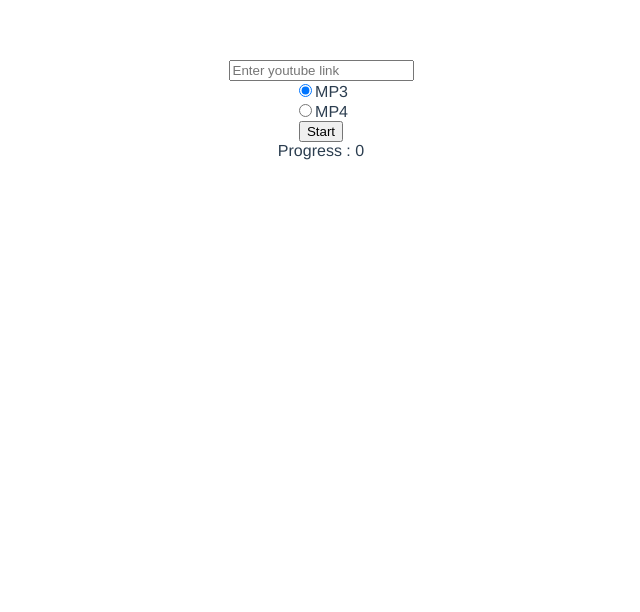
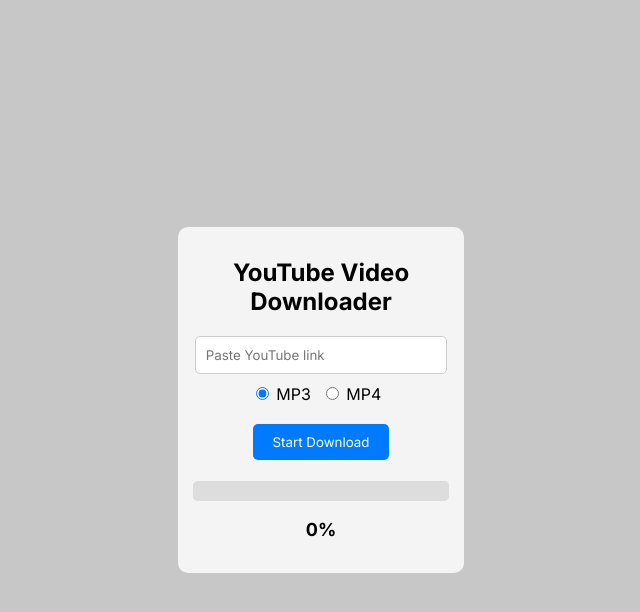
Before and after one commit to vistalchristopher22/youtube-downloader, a Vue app: page / in a window 1280 px wide. Shown: the top 612 px of the page, without its empty margins (319-959 px from the left). Built offline with nearby package versions, Linux system fonts and the light colour scheme; no server answers.

Commit message:
add simple design

```diff
--- a/public/index.html
+++ b/public/index.html
@@ -5,6 +5,20 @@
     <meta http-equiv="X-UA-Compatible" content="IE=edge" />
     <meta name="viewport" content="width=device-width,initial-scale=1.0" />
     <link rel="icon" href="<%= BASE_URL %>favicon.ico" />
+    <link rel="preconnect" href="https://fonts.googleapis.com" />
+    <link rel="preconnect" href="https://fonts.gstatic.com" crossorigin />
+    <link
+      href="https://fonts.googleapis.com/css2?family=Inter:wght@400;500;700&display=swap"
+      rel="stylesheet"
+    />
+    <style>
+      body {
+        box-sizing: border-box;
+        margin: 0px;
+        padding: 0px;
+        background-color: #c7c7c7;
+      }
+    </style>
     <title><%= htmlWebpackPlugin.options.title %></title>
   </head>
   <body>
@@ -15,6 +29,8 @@
         continue.</strong
       >
     </noscript>
-    <div id="app"></div>
+    <div class="wave-background">
+      <div id="app"></div>
+    </div>
   </body>
 </html>
--- a/src/App.vue
+++ b/src/App.vue
@@ -1,5 +1,7 @@
 <template>
-  <DownloadComponent />
+  <div class="centered-container">
+    <DownloadComponent />
+  </div>
 </template>
 
 <script>
@@ -14,12 +16,17 @@
 </script>
 
 <style>
-#app {
-  font-family: Avenir, Helvetica, Arial, sans-serif;
-  -webkit-font-smoothing: antialiased;
-  -moz-osx-font-smoothing: grayscale;
-  text-align: center;
-  color: #2c3e50;
-  margin-top: 60px;
+* {
+  font-family: "Inter", sans-serif;
+}
+
+.centered-container {
+  position: relative;
+  display: flex;
+  justify-content: center;
+  align-items: center;
+  height: 100vh;
+  overflow: hidden;
+  position: relative;
 }
 </style>
--- a/src/components/DownloadComponent.vue
+++ b/src/components/DownloadComponent.vue
@@ -1,22 +1,111 @@
 <template>
-  <div>
+  <div class="container">
+    <h1>YouTube Video Downloader</h1>
     <input
       type="text"
-      placeholder="Enter youtube link"
+      placeholder="Paste YouTube link"
       v-model="download.link"
+      class="input-field"
     />
-    <div>
-      <input type="radio" id="mp3" value="mp3" v-model="download.type" />
-      <label for="mp3">MP3</label>
+    <div class="radio-buttons">
+      <label>
+        <input type="radio" value="mp3" v-model="download.type" />
+        MP3
+      </label>
+      <label>
+        <input type="radio" value="mp4" v-model="download.type" />
+        MP4
+      </label>
     </div>
-    <div>
-      <input type="radio" id="mp4" value="mp4" v-model="download.type" />
-      <label for="mp4">MP4</label>
+    <button @click="submitLink" class="start-button">Start Download</button>
+    <div class="progress">
+      <progress :value="download.percentage" max="100"></progress>
+      <p>
+        <strong> {{ download.percentage }}%</strong>
+      </p>
     </div>
-    <button @click="submitLink">Start</button>
-    <div>Progress : {{ download.percentage }}</div>
   </div>
 </template>
+
+<style scoped>
+.container {
+  width: 20vw;
+  margin: 0 auto;
+  text-align: center;
+  background-color: #f4f4f4;
+  padding: 15px;
+  border-radius: 10px;
+}
+
+h1 {
+  font-size: 24px;
+  margin-bottom: 20px;
+}
+
+.input-field {
+  width: 18vw;
+  padding: 10px;
+  margin-bottom: 10px;
+  border: 1px solid #ccc;
+  border-radius: 5px;
+}
+
+.radio-buttons {
+  display: flex;
+  justify-content: center;
+  margin-bottom: 20px;
+}
+
+label {
+  margin-right: 10px;
+}
+
+.start-button {
+  padding: 10px 20px;
+  background-color: #007bff;
+  color: #fff;
+  border: none;
+  border-radius: 5px;
+  cursor: pointer;
+}
+
+.start-button:hover {
+  background-color: #0056b3;
+}
+
+.progress {
+  font-size: 18px;
+  margin-top: 20px;
+}
+
+progress {
+  width: 100%;
+  height: 20px;
+  border: none;
+  background-color: #ddd;
+  border-radius: 5px;
+  animation: progress-bar-stripes 1s linear infinite;
+}
+
+progress::-webkit-progress-bar {
+  background-color: #ddd;
+  border-radius: 5px;
+}
+
+progress::-webkit-progress-value {
+  background-color: #007bff;
+  border-radius: 5px;
+}
+
+@keyframes progress-bar-stripes {
+  from {
+    background-position: 1rem 0;
+  }
+  to {
+    background-position: 0 0;
+  }
+}
+</style>
 
 <script>
 import { ref } from "vue";
@@ -43,7 +132,6 @@
           if (response.status === 200) {
             download.value.code = response.data.code;
             window.location.href = `https://surigaodelsur.gov.ph:3000/download-file?code=${response.data.code}&type=${response.data.type}`;
-            console.log("display the download button");
           }
         });
     };
```
